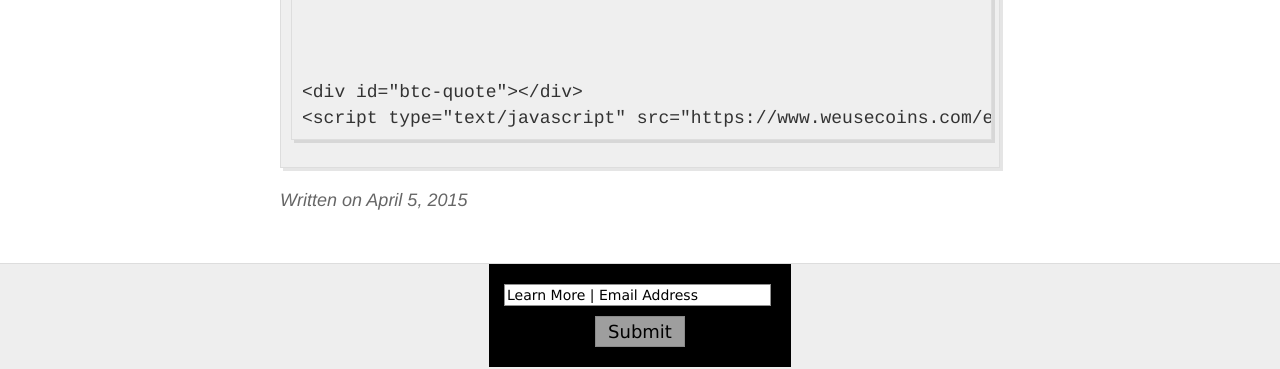
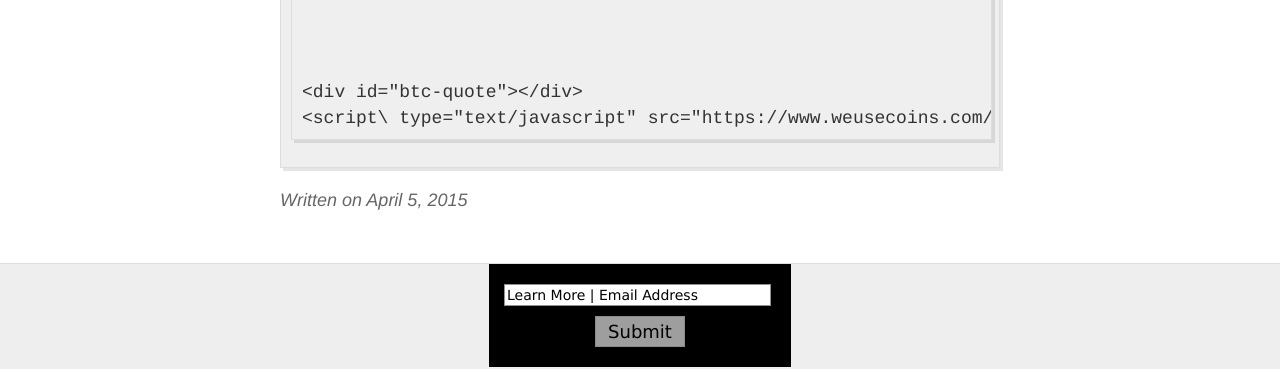
Before and after one commit to kripikroli/coindl_development, a Jekyll site: the page built from _posts/2015-4-5-about-coindl.md, in a window 1280 px wide. Shown: the part 381-750 px from the top of the page. Built offline with Jekyll 4.4.1, drawn with Linux system fonts in a browser that asks for light colours; Markdown is read by kramdown in place of the engine named in the settings; some of the changed text lies outside the part shown; grey boxes are pictures that could not be loaded.

Commit message:
Escaping

```diff
--- a/_posts/2015-4-5-about-coindl.md
+++ b/_posts/2015-4-5-about-coindl.md
@@ -9,4 +9,4 @@
           {% include bitcoin-price-ticker.html %}
 
     <div id="btc-quote"></div>
-    <script type="text/javascript" src="https://www.weusecoins.com/embed.js"></script>
+    <script\ type="text/javascript" src="https://www.weusecoins.com/embed.js"></script\>
```
